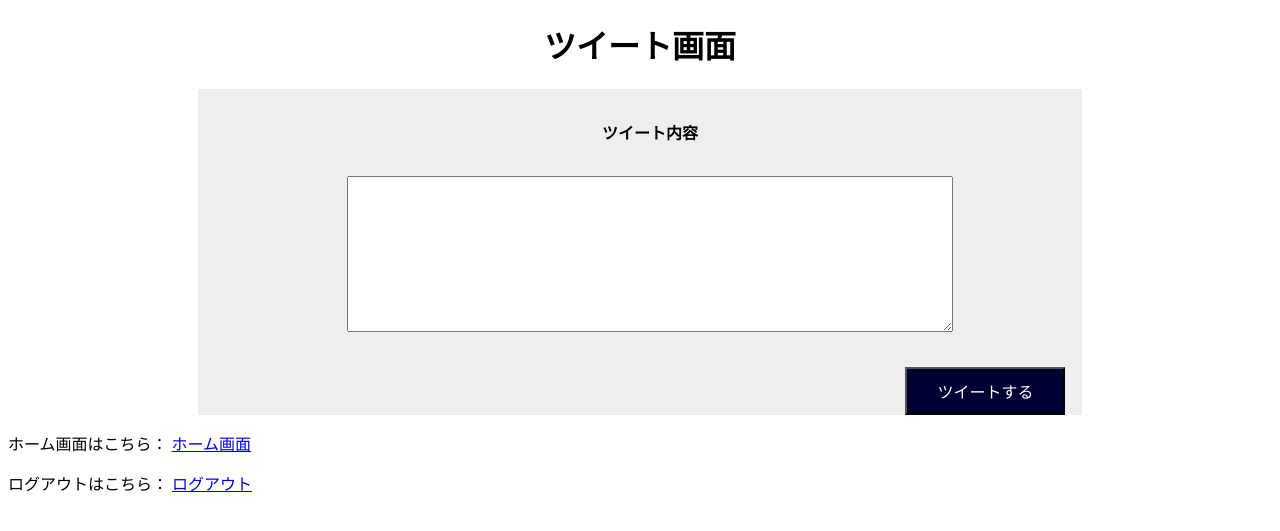
After one commit to kuniyoshi9244/backend_assignment, a Django app: page /tweet/ in a window 1280 px wide. The commit adds this page. Shown: the top 531 px of the page. Run offline with Django 3.2, Linux system fonts and the light colour scheme; the visitor is signed in with stand-in values (Sample User, id 1); lists and menus that the app fills with data are empty.

Commit message:
ツイート機能の追加

```diff
--- a/twitter/admin.py
+++ b/twitter/admin.py
@@ -1,3 +1,5 @@
 from django.contrib import admin
+from .models import Tweet
 
 # Register your models here.
+admin.site.register(Tweet)
--- a/twitter/forms.py
+++ b/twitter/forms.py
@@ -1 +1,11 @@
 from django import forms
+from .models import Tweet
+
+class TweetForm(forms.ModelForm):
+  class Meta:
+    model = Tweet
+    fields = ('tweet_text',)
+
+    widgets = {
+      'tweet_text': forms.Textarea(attrs={'class':'tweet_input_text',}),
+    }
--- a/twitter/models.py
+++ b/twitter/models.py
@@ -1 +1,8 @@
 from django.db import models
+from django.contrib.auth.models import User
+from django.utils import timezone
+
+class Tweet(models.Model):
+  user = models.ForeignKey(User,verbose_name='ユーザ名', on_delete=models.CASCADE)
+  pub_date = models.DateTimeField(verbose_name='ツイート時間',default=timezone.now)
+  tweet_text = models.TextField(verbose_name='ツイート内容',max_length=200)
--- a/twitter/static/css/style.css
+++ b/twitter/static/css/style.css
@@ -1,28 +1,93 @@
-h1{
+/*共通部分*/
+h1, h2{
   text-align: center;
 }
 
-div.reg{
-  background-color: #EEEEEE;
+.frame{
+  background-color: #eeeeee;
   margin-left: 15%;
   margin-right: 15%;
 }
 
+.btn{
+  color: #fff;
+  background-color: #000033;
+  font-size: 1.0em;
+  padding: 10px 30px;
+  margin-left: 80%;
+}
+
+.btn:hover{
+color: #fff;
+background: #000099;
+}
+
+/*ユーザ登録画面*/
+.frame
 table.reg_form{
   width: 100%;
   border-spacing: 10px 30px;
   padding-left:20px;
 }
 
-.btn{
-    color: #fff;
-    background-color: #000033;
-    font-size: 1.0em;
-    padding: 10px 30px;
-    margin-left: 80%;
+/*ログイン画面*/
+.frame
+table.login_form{
+  width: 100%;
+  border-spacing: 10px 30px;
+  padding-left:20px;
 }
 
-.btn:hover{
+/*ホーム画面*/
+.tweet_frame{
+  background: #ffffff;
+  height: 500px;
+  overflow-y: scroll;
+  max-width: 600px;
+  margin-right : auto;
+  margin-left : auto;
+  font-size: 80%;
+  border: solid 1px #d4d1d1;
+}
+
+.tweet_frame .tweet{
+  width: auto;
+  border: solid 1px #d4d1d1;
+}
+
+.tweet_frame .tweet .user_name{
+  margin-right: 10px;
+}
+
+.tweet_btn{
   color: #fff;
-  background: #000099;
+  background-color: #000033;
+  margin-left: 80%;
 }
+
+.tweet_btn:hover{
+color: #fff;
+background: #000099;
+}
+
+/*ツイート画面*/
+.frame
+table.tweet_form{
+  width: 100%;
+  border-spacing: 10px 30px;
+  margin-right: auto;
+  margin-left: auto;
+  padding-left:20px;
+}
+
+.frame
+table.tweet_form
+td{
+  text-align: center;
+}
+
+.frame
+table.tweet_form
+.tweet_input_text{
+  width: 600px;
+}
--- a/twitter/templates/twitter/login.html
+++ b/twitter/templates/twitter/login.html
@@ -5,10 +5,10 @@
 {% block content %}
 <h1>ログイン画面</h1>
 
-<div class="reg">
+<div class="frame">
   <form method="post" action="{% url 'login' %}">
     {% csrf_token %}
-    <table class="reg_form">
+    <table class="login_form">
       {{form.as_table}}
     </table>
     <input type="submit" class="btn" value="Login">
--- a/twitter/templates/twitter/register.html
+++ b/twitter/templates/twitter/register.html
@@ -5,7 +5,7 @@
 {% block content %}
 <h1>新規登録</h1>
 
-<div class="reg">
+<div class="frame">
   <form method="post" action="{% url 'registeration' %}">
     {% csrf_token %}
     <table class="reg_form">
--- /dev/null
+++ b/twitter/templates/twitter/tweet.html
@@ -0,0 +1,26 @@
+{% extends "twitter/base.html" %}
+
+{% block title %}ツイート画面{% endblock %}
+
+{% block content %}
+<h1>ツイート画面</h1>
+
+<div class="frame">
+  <form method="post" action="{% url 'tweet' %}">
+    {% csrf_token %}
+    <table class="tweet_form">
+      <th>ツイート内容</th>
+      <tr><td>{{form.tweet_text}}</td></tr>
+    </table>
+    <input class="btn" type="submit" name="" value="ツイートする">
+  </form>
+</div>
+<div>
+  <p class="message">ホーム画面はこちら：
+    <a href="{% url 'home' %}">ホーム画面</a>
+  </p>
+  <p class="message">ログアウトはこちら：
+    <a href="{% url 'logout' %}">ログアウト</a>
+  </p>
+</div>
+{% endblock %}
--- a/twitter/urls.py
+++ b/twitter/urls.py
@@ -7,4 +7,5 @@ urlpatterns = [
     path('login/', views.LoginView.as_view(), name='login'),
     path('logout/', av.LogoutView.as_view(), name='logout'),
     path('home/',views.HomeView.as_view(), name="home"),
+    path('tweet/',views.TweetView.as_view(), name="tweet"),
 ]
--- a/twitter/views.py
+++ b/twitter/views.py
@@ -1,9 +1,11 @@
-from django.views.generic import TemplateView
+from django.views.generic import ListView
 from django.views.generic.edit import CreateView
 from django.contrib.auth.views import LoginView
 from django.contrib.auth.forms import UserCreationForm, AuthenticationForm
 from django.contrib.auth.mixins import LoginRequiredMixin
 from django.urls.base import reverse_lazy
+from .models import Tweet
+from .forms import TweetForm
 
 # Create your views here.
 class  AccountRegistration(CreateView):
@@ -16,5 +18,20 @@ class LoginView(LoginView):
     template_name = 'twitter/login.html'
     success_url = reverse_lazy('home')
 
-class HomeView(LoginRequiredMixin,TemplateView):
+class HomeView(LoginRequiredMixin,ListView):
+#    model = Tweet
     template_name = 'twitter/home.html'
+    context_object_name = 'tweet_list'
+
+    def get_queryset(self):
+        """Return the last five published questions."""
+        return Tweet.objects.filter(user = self.request.user).order_by('-pub_date')
+
+class  TweetView(LoginRequiredMixin,CreateView):
+    form_class = TweetForm
+    template_name = 'twitter/tweet.html'
+    success_url = reverse_lazy('home')
+
+    def form_valid(self, form):
+        form.instance.user = self.request.user
+        return super().form_valid(form)
```
Also changed, not shown: twitter/templates/twitter/home.html (+15 -1 lines), twitter/migrations/0002_auto_20210904_0030.py (added).
